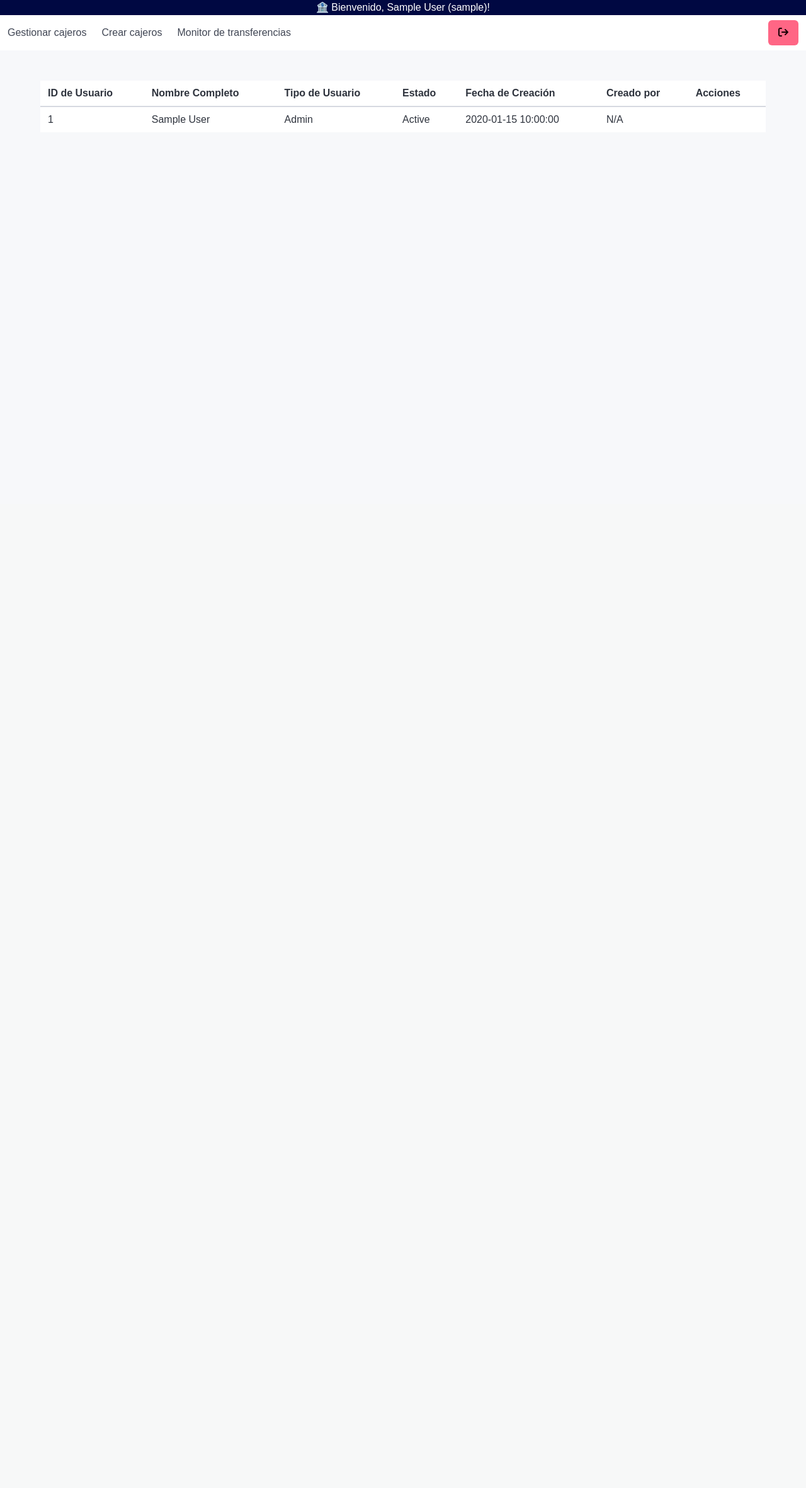
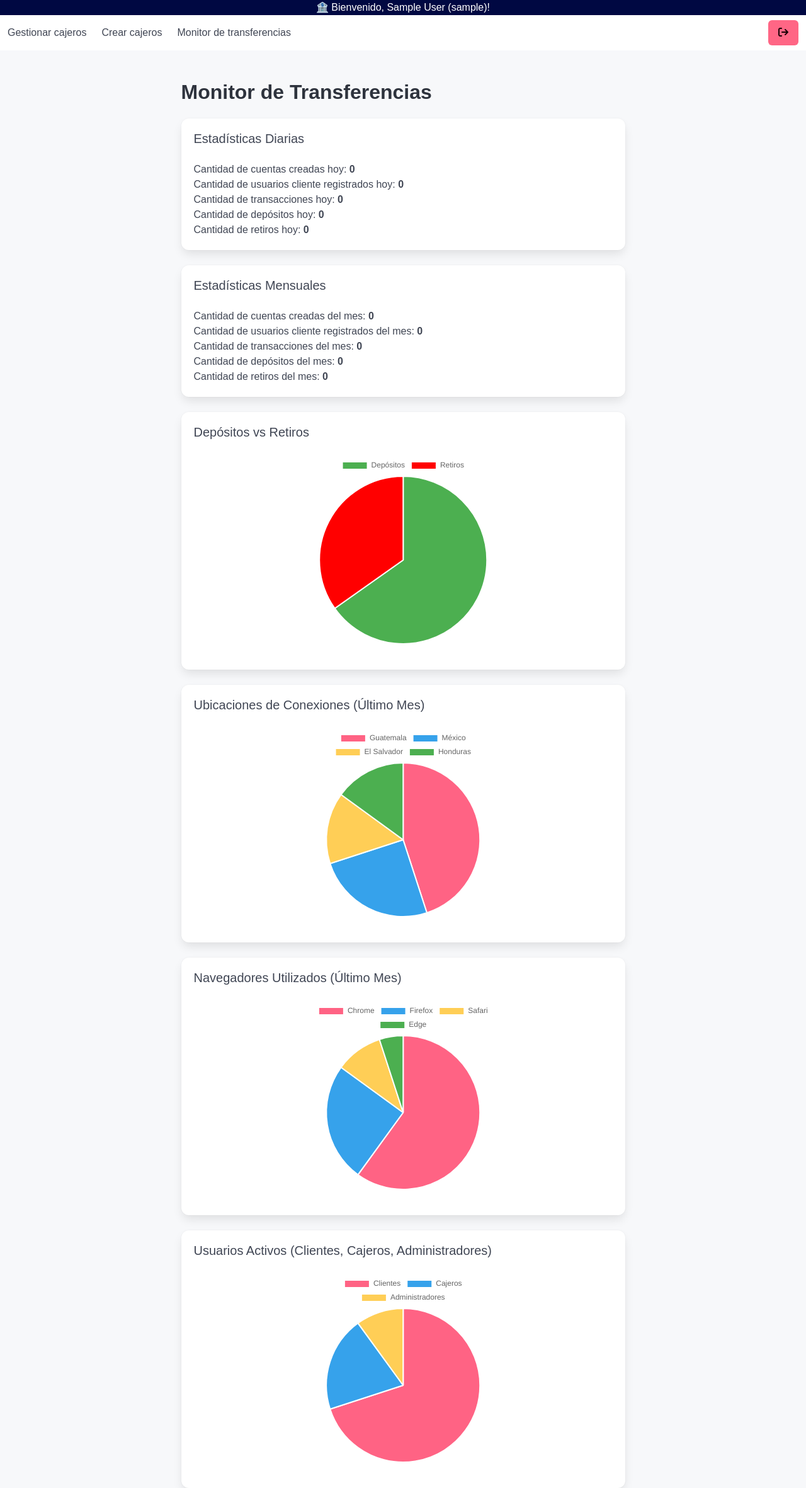
Before and after one commit to khrizenriquez/banco-del-estudiante, a PHP site: page /desarrolloweb/banco-del-estudiante/admin/monitor in a window 1280 px wide. Shown: the whole page at 63% size. Before the commit the page ends 198 px from the top, so only its background shows below. Run offline with PHP 8.4, Linux system fonts and the light colour scheme; the visitor is signed in with stand-in values (Sample User, id 1); tables that the repository leaves empty or names only in its code hold one stand-in row (values such as "Sample post"); some libraries are stand-ins or nearby versions.

Commit message:
feat: add template for monitor page

```diff
--- a/assets/css/styles.css
+++ b/assets/css/styles.css
@@ -5,3 +5,9 @@
     color: black;
     font-weight: bold;
 }
+.chart-container {
+    position: relative;
+    width: 50%;
+    height: 300px;
+    margin: 20px auto;
+}
--- a/config/routes.php
+++ b/config/routes.php
@@ -12,7 +12,7 @@ return [
 
     // Admin routes - Pages
     'admin/dashboard' => 'AdminController@showDashboard',
-    'admin/monitor' => 'AdminController@showMonitor',
+    'admin/monitor' => 'MonitorController@showMonitor',
     'admin/usuarios' => 'AdminController@showCreateUser',
     'admin/usuarios/{id}' => 'AdminController@showEditUser',
 
--- a/controllers/AdminController.php
+++ b/controllers/AdminController.php
@@ -19,7 +19,7 @@ class AdminController {
     public function showMonitor() {
         $userModel = new UserModel();
         $users = $userModel->getAllUsers();
-        include 'views/admin/dashboard.php';
+        include 'views/admin/monitor_transfers.php';
     }
 
     public function showCreateUser() {
--- a/controllers/AuthController.php
+++ b/controllers/AuthController.php
@@ -2,6 +2,7 @@
 require_once 'LoginController.php';
 require_once 'config/config.php';
 require_once 'models/CustomerModel.php';
+require_once 'models/SessionModel.php';
 
 class AuthController {
     public function login() {
@@ -23,12 +24,38 @@ class AuthController {
                 throw new Exception('Error: La sesión no se ha guardado correctamente.');
             }
 
+            $ip_address = $this->getUserIP();
+            $device_info = $this->getDeviceInfo();
+            $location = 'Desconocida';
+
+            $this->logSessionMetadata($user['id'], $ip_address, $device_info, $location);
+
             $this->redirectToDashboard($user['role']);
         } else {
             header('Location: ' . BASE_PATH . '/login?error=invalid_credentials');
             exit();
         }
     }
+
+    private function getUserIP() {
+        if (!empty($_SERVER['HTTP_CLIENT_IP'])) {
+            return $_SERVER['HTTP_CLIENT_IP'];
+        } elseif (!empty($_SERVER['HTTP_X_FORWARDED_FOR'])) {
+            return $_SERVER['HTTP_X_FORWARDED_FOR'];
+        } else {
+            return $_SERVER['REMOTE_ADDR'];
+        }
+    }
+
+    private function getDeviceInfo() {
+        return $_SERVER['HTTP_USER_AGENT'];
+    }
+
+    private function logSessionMetadata($user_id, $ip_address, $device_info, $location) {
+        $sessionModel = new SessionModel();
+        $sessionModel->logSession($user_id, $ip_address, $device_info, $location);
+    }
+
 
     public function showLoginForm() {
         @session_start();
--- /dev/null
+++ b/controllers/MonitorController.php
@@ -0,0 +1,26 @@
+<?php
+require_once 'session_check.php';
+require_once 'models/MonitorModel.php';
+
+class MonitorController {
+    public function showMonitor() {
+        $monitorModel = new MonitorModel();
+
+        $accountsCreatedToday = $monitorModel->getAccountsCreatedToday();
+        $customersRegisteredToday = $monitorModel->getCustomersRegisteredToday();
+        $transactionsToday = $monitorModel->getTransactionsToday();
+        $depositsToday = $monitorModel->getDepositsToday();
+        $withdrawalsToday = $monitorModel->getWithdrawalsToday();
+
+        $accountsCreatedThisMonth = $monitorModel->getAccountsCreatedThisMonth();
+        $customersRegisteredThisMonth = $monitorModel->getCustomersRegisteredThisMonth();
+        $transactionsThisMonth = $monitorModel->getTransactionsThisMonth();
+        $depositsThisMonth = $monitorModel->getDepositsThisMonth();
+        $withdrawalsThisMonth = $monitorModel->getWithdrawalsThisMonth();
+
+        include 'views/admin/monitor_transfers.php';
+    }
+}
+
+
+?>
--- a/index.php
+++ b/index.php
@@ -14,6 +14,7 @@ require_once 'controllers/AuthController.php';
 require_once 'controllers/AdminController.php';
 require_once 'controllers/TellerController.php';
 require_once 'controllers/CustomerController.php';
+require_once 'controllers/MonitorController.php';
 
 // Parse the URL path
 $request_uri = explode('?', $_SERVER['REQUEST_URI'], 2);
--- /dev/null
+++ b/models/SessionModel.php
@@ -0,0 +1,20 @@
+<?php
+class SessionModel {
+    private $db;
+
+    public function __construct() {
+        $this->db = Database::getConnection();
+    }
+
+    public function logSession($user_id, $ip_address, $device_info, $location) {
+        $stmt = $this->db->prepare("
+            INSERT INTO session_logs (user_id, session_type, ip_address, device_info, location, timestamp)
+            VALUES (?, 'login', ?, ?, ?, NOW())
+        ");
+        $stmt->bind_param('isss', $user_id, $ip_address, $device_info, $location);
+
+        if (!$stmt->execute()) {
+            throw new Exception("Error al registrar el log de sesión: " . $stmt->error);
+        }
+    }
+}
--- a/models/UserModel.php
+++ b/models/UserModel.php
@@ -56,7 +56,6 @@ class UserModel {
 
         return $users;
     }
-
 
     public function updateUserStatus($user_id, $status) {
         $stmt = $this->db->prepare("UPDATE users SET status = ? WHERE user_id = ?");
--- a/views/admin/monitor_transfers.php
+++ b/views/admin/monitor_transfers.php
@@ -5,12 +5,133 @@ require_once './views/common/logged-header.php';
 
 <body class="theme-light">
 
+<script src="https://cdn.jsdelivr.net/npm/chart.js"></script>
+
 <?php
 require_once './views/common/logged-menu.php';
 ?>
 
+<section class="container is-max-tablet mt-6">
+    <h1 class="title">Monitor de Transferencias</h1>
+
+    <div class="box">
+        <h2 class="subtitle">Estadísticas Diarias</h2>
+        <p>Cantidad de cuentas creadas hoy: <b><?= $accountsCreatedToday; ?></b></p>
+        <p>Cantidad de usuarios cliente registrados hoy: <b><?= $customersRegisteredToday; ?></b></p>
+        <p>Cantidad de transacciones hoy: <b><?= $transactionsToday; ?></b></p>
+        <p>Cantidad de depósitos hoy: <b><?= $depositsToday; ?></b></p>
+        <p>Cantidad de retiros hoy: <b><?= $withdrawalsToday; ?></b></p>
+    </div>
+
+    <div class="box">
+        <h2 class="subtitle">Estadísticas Mensuales</h2>
+        <p>Cantidad de cuentas creadas del mes: <b><?= $accountsCreatedThisMonth; ?></b></p>
+        <p>Cantidad de usuarios cliente registrados del mes: <b><?= $customersRegisteredThisMonth; ?></b></p>
+        <p>Cantidad de transacciones del mes: <b><?= $transactionsThisMonth; ?></b></p>
+        <p>Cantidad de depósitos del mes: <b><?= $depositsThisMonth; ?></b></p>
+        <p>Cantidad de retiros del mes: <b><?= $withdrawalsThisMonth; ?></b></p>
+    </div>
+
+    <div class="box">
+        <h2 class="subtitle">Depósitos vs Retiros</h2>
+        <div class="chart-container">
+            <canvas id="depositsVsWithdrawalsChart"></canvas>
+        </div>
+        <script>
+            const ctx1 = document.getElementById('depositsVsWithdrawalsChart').getContext('2d');
+            const depositsVsWithdrawalsChart = new Chart(ctx1, {
+                type: 'pie',
+                data: {
+                    labels: ['Depósitos', 'Retiros'],
+                    datasets: [{
+                        data: [15000, 8000], // Datos temporales
+                        backgroundColor: ['#4CAF50', '#FF0000'],
+                    }]
+                },
+                options: {
+                    responsive: true,
+                    maintainAspectRatio: false
+                }
+            });
+        </script>
+    </div>
+
+    <div class="box">
+        <h2 class="subtitle">Ubicaciones de Conexiones (Último Mes)</h2>
+        <div class="chart-container">
+            <canvas id="locationsChart"></canvas>
+        </div>
+        <script>
+            const ctx2 = document.getElementById('locationsChart').getContext('2d');
+            const locationsChart = new Chart(ctx2, {
+                type: 'pie',
+                data: {
+                    labels: ['Guatemala', 'México', 'El Salvador', 'Honduras'],
+                    datasets: [{
+                        data: [45, 25, 15, 15], // Datos temporales
+                        backgroundColor: ['#FF6384', '#36A2EB', '#FFCE56', '#4CAF50'],
+                    }]
+                },
+                options: {
+                    responsive: true,
+                    maintainAspectRatio: false
+                }
+            });
+        </script>
+    </div>
+
+    <div class="box">
+        <h2 class="subtitle">Navegadores Utilizados (Último Mes)</h2>
+        <div class="chart-container">
+            <canvas id="browsersChart"></canvas>
+        </div>
+        <script>
+            const ctx3 = document.getElementById('browsersChart').getContext('2d');
+            const browsersChart = new Chart(ctx3, {
+                type: 'pie',
+                data: {
+                    labels: ['Chrome', 'Firefox', 'Safari', 'Edge'],
+                    datasets: [{
+                        data: [60, 25, 10, 5], // Datos temporales
+                        backgroundColor: ['#FF6384', '#36A2EB', '#FFCE56', '#4CAF50'],
+                    }]
+                },
+                options: {
+                    responsive: true,
+                    maintainAspectRatio: false
+                }
+            });
+        </script>
+    </div>
+
+    <div class="box">
+        <h2 class="subtitle">Usuarios Activos (Clientes, Cajeros, Administradores)</h2>
+        <div class="chart-container">
+            <canvas id="activeUsersChart"></canvas>
+        </div>
+        <script>
+            const ctx4 = document.getElementById('activeUsersChart').getContext('2d');
+            const activeUsersChart = new Chart(ctx4, {
+                type: 'pie',
+                data: {
+                    labels: ['Clientes', 'Cajeros', 'Administradores'],
+                    datasets: [{
+                        data: [70, 20, 10], // Datos temporales
+                        backgroundColor: ['#FF6384', '#36A2EB', '#FFCE56'],
+                    }]
+                },
+                options: {
+                    responsive: true,
+                    maintainAspectRatio: false
+                }
+            });
+        </script>
+    </div>
+</section>
+
 <?php
 require_once './views/common/logged-scripts.php';
 ?>
+
 </body>
 </html>
```
Also changed, not shown: models/CustomerModel.php (+0 -123 lines), models/MonitorModel.php (added, +80 -0 lines).
